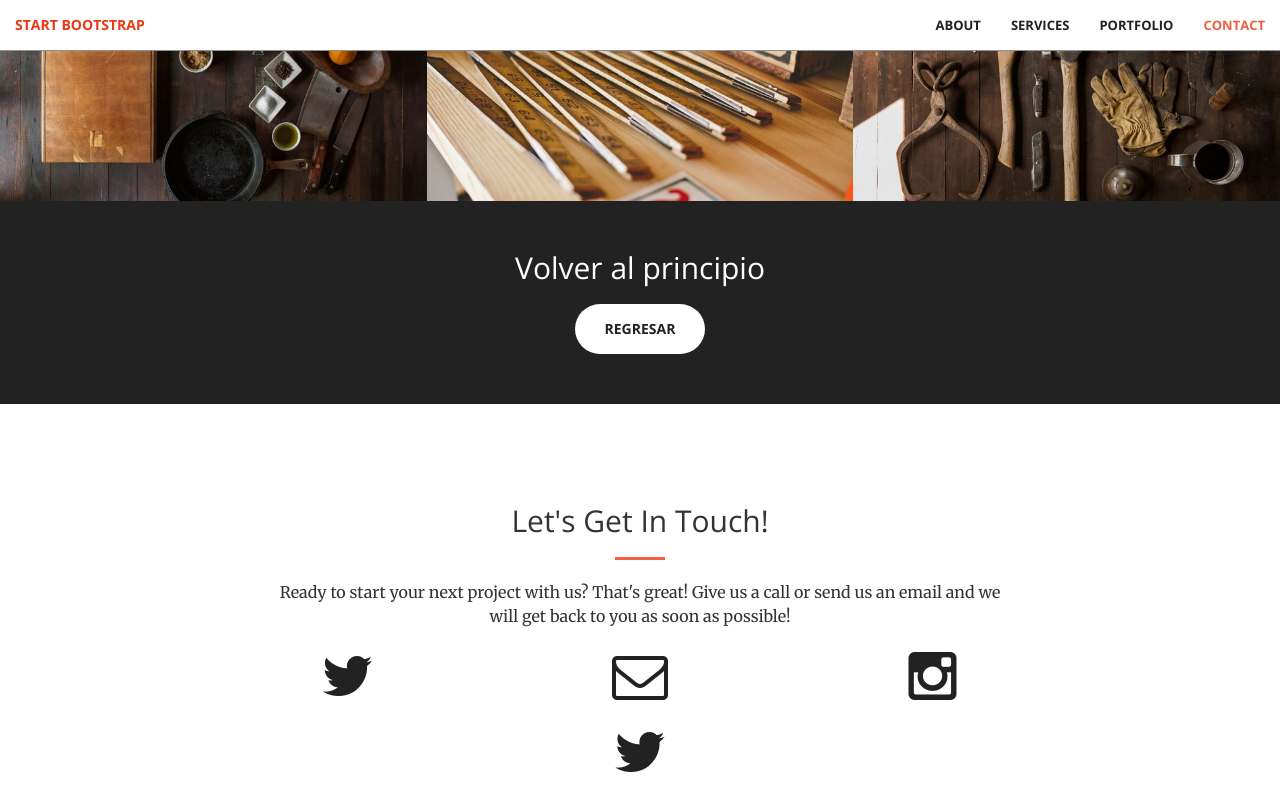
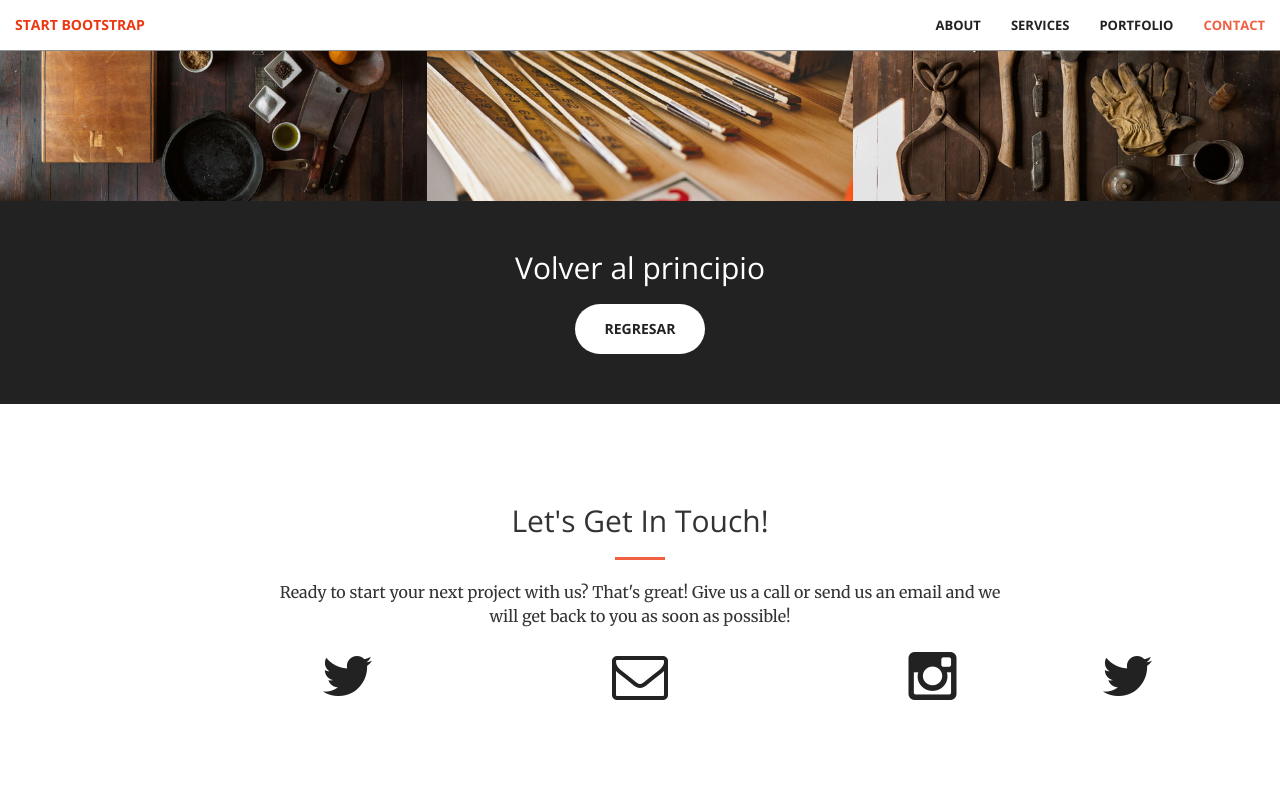
Before and after one commit to KatherineMerchanS/KatherineMerchanS.github.io, a Jekyll site: the page built from index.html, in a window 1280 px wide and 900 px high, scrolled down 2033 px. Shown: the top 811 px of the window. Built offline with Jekyll 4.4.1, drawn with Linux system fonts in a browser that asks for light colours.

Commit message:
Update contact.html

```diff
--- a/_includes/contact.html
+++ b/_includes/contact.html
@@ -24,7 +24,7 @@
                 <p>{{ site.twitter_username }}</p>
             </a>
            </div>
-        <div class="col-lg-2 col-lg-offset-5 text-center">
+        <div class="col-lg-2 col-lg-offset-4.5 text-center">
             <a href="https://twitter.com/{{ site.twitter_username }}">
                 <i class="fa fa-twitter fa-3x wow bounceIn" data-wow-delay=".1s"></i>
                 <p>{{ site.twitter_username }}</p>
```
